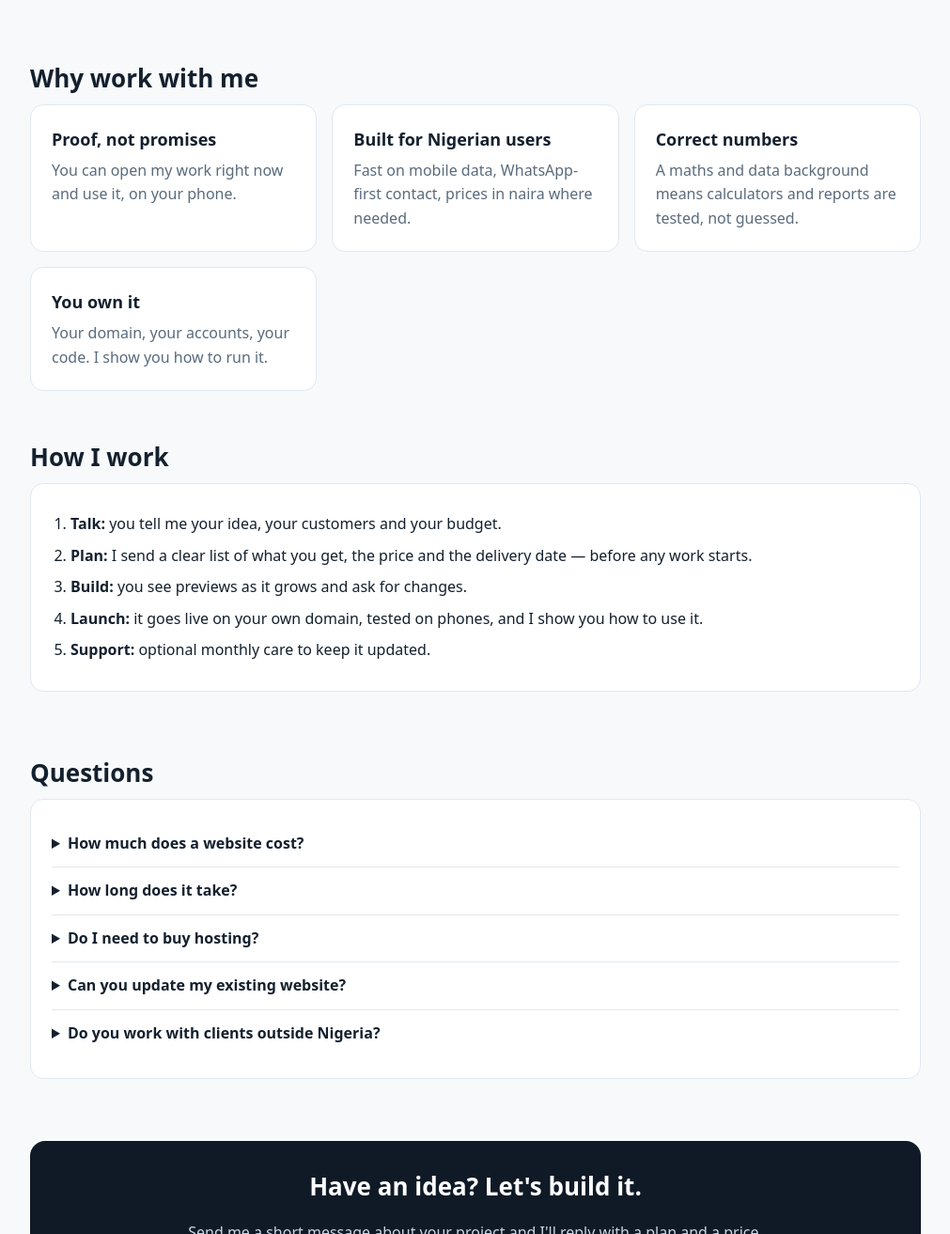
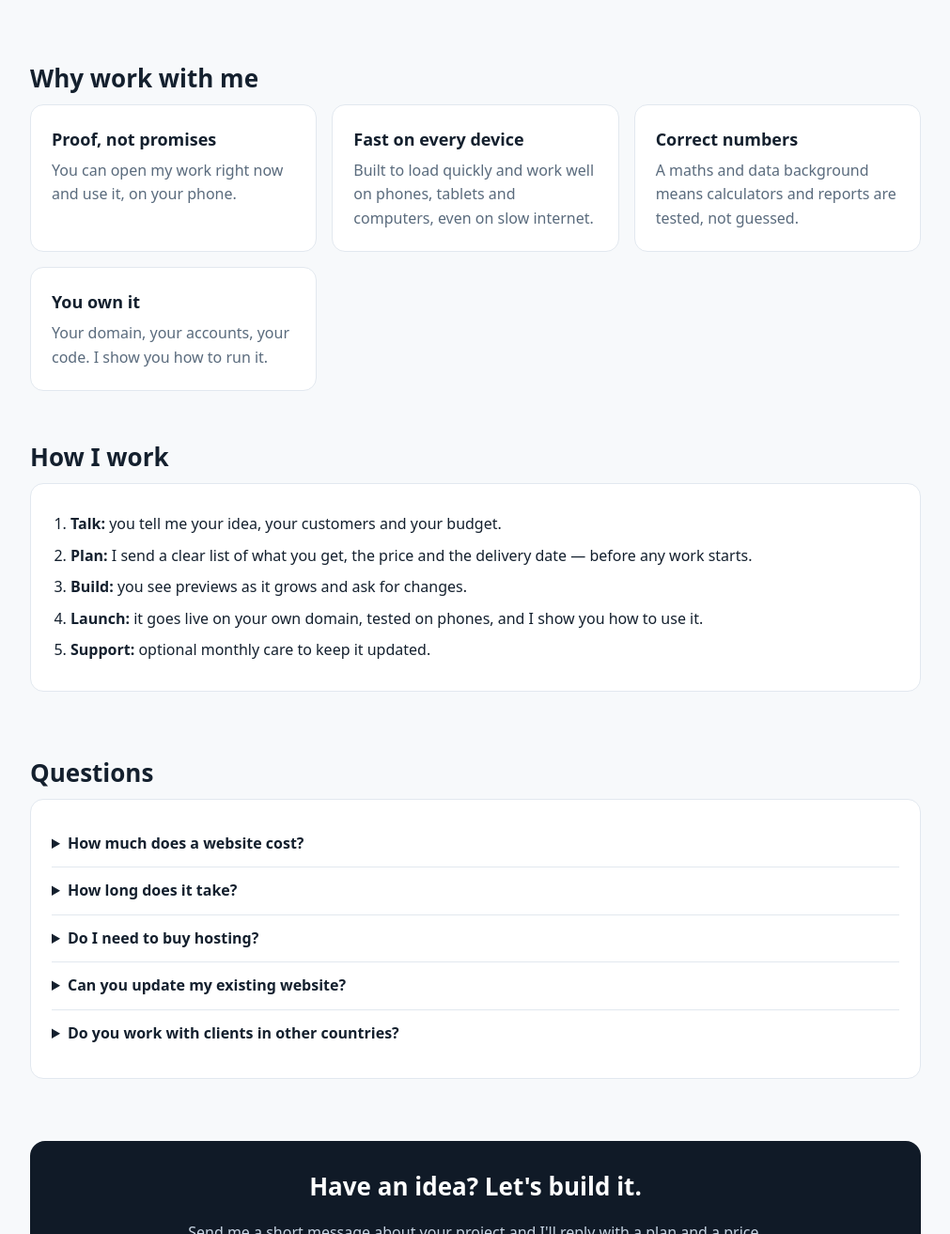
Before and after one commit to scottfrancis90/scottfrancis90.github.io, a plain HTML site: page index.html in a window 1280 px wide. Shown: the part 3180-4493 px from the top of the page at 94% size, without its empty margins (134-1145 px from the left). Drawn offline with Linux system fonts and the light colour scheme.

Commit message:
Portfolio wording for clients in any country

```diff
--- a/index.html
+++ b/index.html
@@ -247,7 +247,7 @@ a { color: var(--brand); }
     <h2>Why work with me</h2>
     <div class="grid">
       <div class="card"><h3>Proof, not promises</h3><p>You can open my work right now and use it, on your phone.</p></div>
-      <div class="card"><h3>Built for Nigerian users</h3><p>Fast on mobile data, WhatsApp-first contact, prices in naira where needed.</p></div>
+      <div class="card"><h3>Fast on every device</h3><p>Built to load quickly and work well on phones, tablets and computers, even on slow internet.</p></div>
       <div class="card"><h3>Correct numbers</h3><p>A maths and data background means calculators and reports are tested, not guessed.</p></div>
       <div class="card"><h3>You own it</h3><p>Your domain, your accounts, your code. I show you how to run it.</p></div>
     </div>
@@ -277,7 +277,7 @@ a { color: var(--brand); }
         <p>Often not. Many sites can run on free or very low-cost hosting. You will usually only need your own domain name.</p></details>
       <details><summary>Can you update my existing website?</summary>
         <p>Yes &mdash; I can fix, speed up, redesign or add tools to an existing site.</p></details>
-      <details><summary>Do you work with clients outside Nigeria?</summary>
+      <details><summary>Do you work with clients in other countries?</summary>
         <p>Yes. I work remotely and communicate by email or WhatsApp.</p></details>
     </div>
   </section>
```
